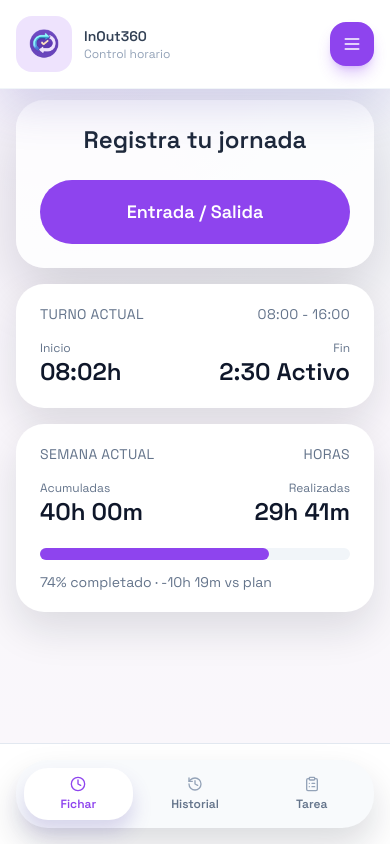
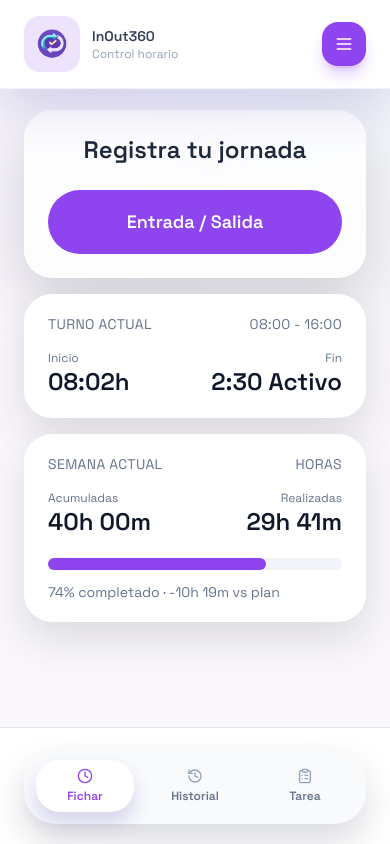
Before and after one commit to blascouson/app-falsa-shadcn, a React (Vite) app: page / in a window 390 px wide. Built offline with nearby package versions, Linux system fonts and the light colour scheme; a web font is replaced by a local one.

Commit message:
Responsive_ok

```diff
--- a/src/App.tsx
+++ b/src/App.tsx
@@ -136,12 +136,10 @@ export default function App() {
     setPreviousTask("");
   };
 
-  const hasTaskChanged = Boolean(previousTask && selectedTask && previousTask !== selectedTask);
-
   return (
     <div className="min-h-screen bg-background/80">
-      <nav className="fixed inset-x-0 top-0 z-30 border-b border-slate-100 bg-white/95 px-4 py-4 shadow-[0_18px_45px_rgba(80,64,172,0.18)] backdrop-blur">
-        <div className="mx-auto flex w-full max-w-3xl items-center justify-between">
+      <nav className="fixed inset-x-0 top-0 z-30 border-b border-slate-100 bg-white/95 px-6 py-4 shadow-[0_18px_45px_rgba(80,64,172,0.18)] backdrop-blur">
+        <div className="mx-auto flex w-full max-w-5xl items-center justify-between">
           <div className="flex items-center gap-3">
             <div className="overflow-hidden rounded-2xl bg-primary/15 p-2">
               <img src={logoIcon} alt="InOut360" className="h-10 w-10 object-cover" />
@@ -178,7 +176,7 @@ export default function App() {
         </div>
       </nav>
 
-      <main className="mx-auto w-full max-w-md px-4 pt-[100px] pb-32">
+      <main className="mx-auto w-full max-w-5xl px-6 pt-[110px] pb-36">
         {activeNav === "panel" && (
           <div className="space-y-4">
             <div className="rounded-[28px] bg-white/80 p-6 text-center shadow-[0_25px_60px_rgba(8,8,20,0.15)]">
@@ -537,8 +535,8 @@ export default function App() {
         )}
       </main>
 
-      <nav className="fixed inset-x-0 bottom-0 border-t border-slate-200 bg-white/95 px-4 py-4">
-        <div className="mx-auto flex w-full max-w-md gap-2 rounded-[32px] bg-slate-50 p-2 shadow-[0_18px_35px_rgba(15,23,42,0.15)]">
+      <nav className="fixed inset-x-0 bottom-0 border-t border-slate-200 bg-white/95 px-6 py-5">
+        <div className="mx-auto flex w-full max-w-5xl gap-3 rounded-[32px] bg-slate-50 p-3 shadow-[0_18px_35px_rgba(15,23,42,0.15)]">
           {bottomNavItems.map((item) => {
             const isActive = activeNav === item.id;
             return (
```
